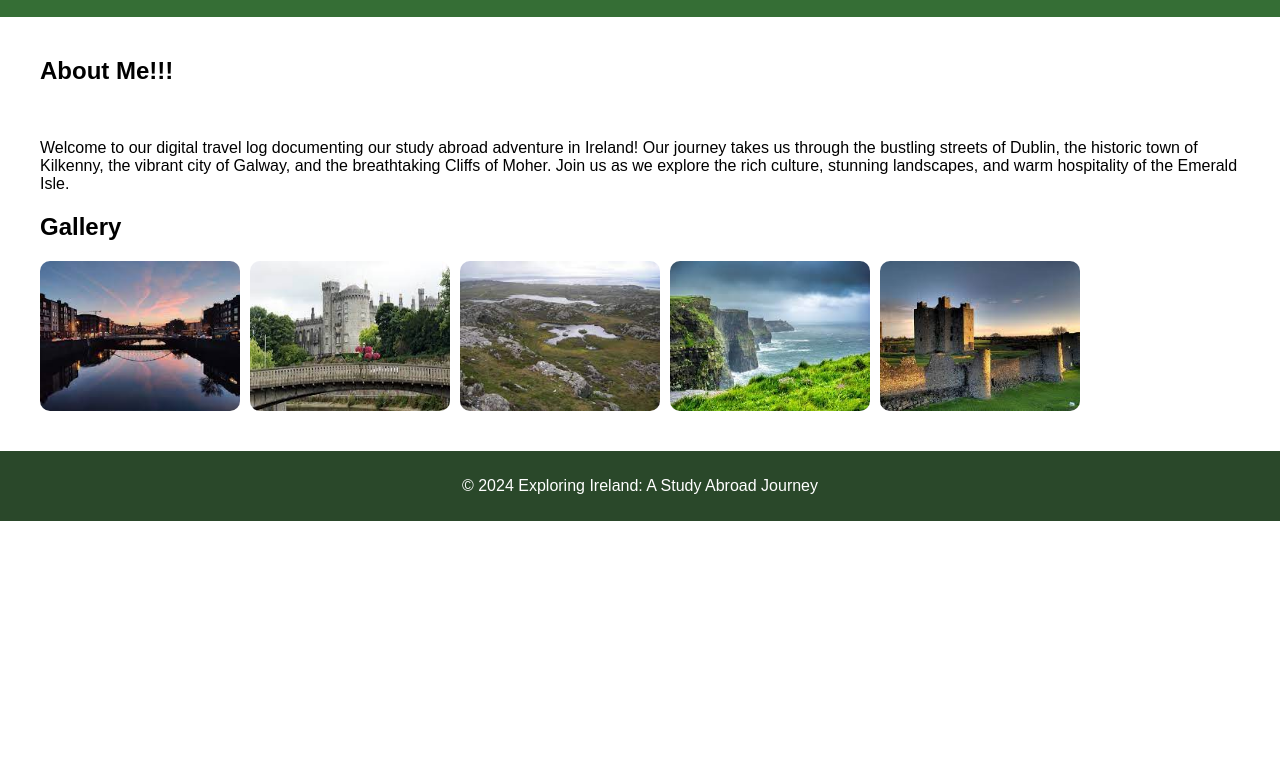
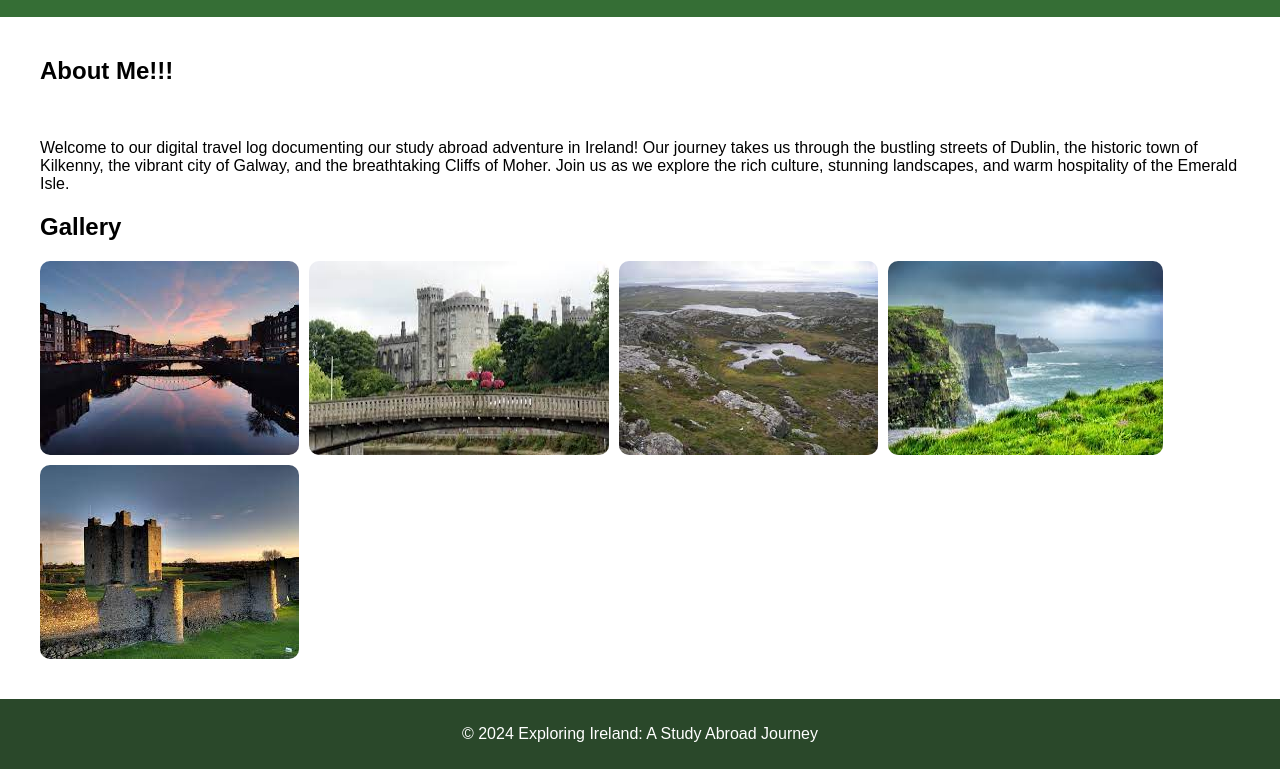
Before and after one commit to samrosenstock1/339dublin, a plain HTML site: page index.html in a window 1280 px wide. Shown: the part 93-862 px from the top of the page. Before the commit the page ends 800 px from the top, so only its background shows below. Drawn offline with Linux system fonts and the light colour scheme.

Commit message:
Add files via upload

```diff
--- a/index.html
+++ b/index.html
@@ -36,11 +36,11 @@
     <section id="gallery">
         <h2>Gallery</h2>
         <div class="image-grid">
-            <img src="images/Dublin.jpg" alt="Dublin" width = "200">
-            <img src="images/Kilkenny.jpg"  width = "200" alt="Kilkenny">
-            <img src="images/Galway.jpg"  width = "200" alt="Galway">
-            <img src="images/Cliffs of Moher.jpg"  width = "200" alt="Cliffs of Moher">
-            <img src="images/Castle of Ireland.jpg"  width = "200" alt="Castle in Ireland">
+            <img src="images/Dublin.jpg" alt="Dublin" tabindex="0">
+            <img src="images/Kilkenny.jpg" alt="Kilkenny" tabindex="0">
+            <img src="images/Galway.jpg" alt="Galway" tabindex="0">
+            <img src="images/Cliffs of Moher.jpg" alt="Cliffs of Moher" tabindex="0">
+            <img src="images/Castle of Ireland.jpg" alt="Castle in Ireland" tabindex="0">
         </div>
     </section>
 </main>
--- a/style.css
+++ b/style.css
@@ -21,6 +21,7 @@ h1 {
 /* Navigation Bar Styles */
 nav {
     display: flex;
+    flex-wrap: wrap;
     justify-content: center;
     gap: 20px; /* Adds space between navigation links */
     padding: 10px 0;
@@ -61,11 +62,13 @@ section {
     display: grid;
     grid-template-columns: 1fr;
     gap: 10px; /* Space between images */
+    grid-template-rows:repeat(5 auto);
 }
 
 .image-grid img {
     border-radius: 10px; /* Rounded corners for images */
     transition: transform 0.3s ease; /* Smooth transition for scaling */
+    /* height: 150px; */
 }
 
 .image-grid img:hover {
@@ -134,7 +137,22 @@ html {
     }
 }
 
+.image-btn {
+    background: none;
+    border: none;
+    padding: 0;
+    cursor: pointer;
+}
 
+.image-btn:focus, .image-btn img:focus {
+    outline: 3px solid #4A90E2; /* Highlight the focused image */
+    outline-offset: 5px;
+}
+
+.image-btn img {
+    width: 100%; /* Adjust based on your layout */
+    display: block; /* Remove bottom space/gap */
+}
 
 
   .blog-tab {
```
Also changed, not shown: blog.html (+3 -3 lines).
